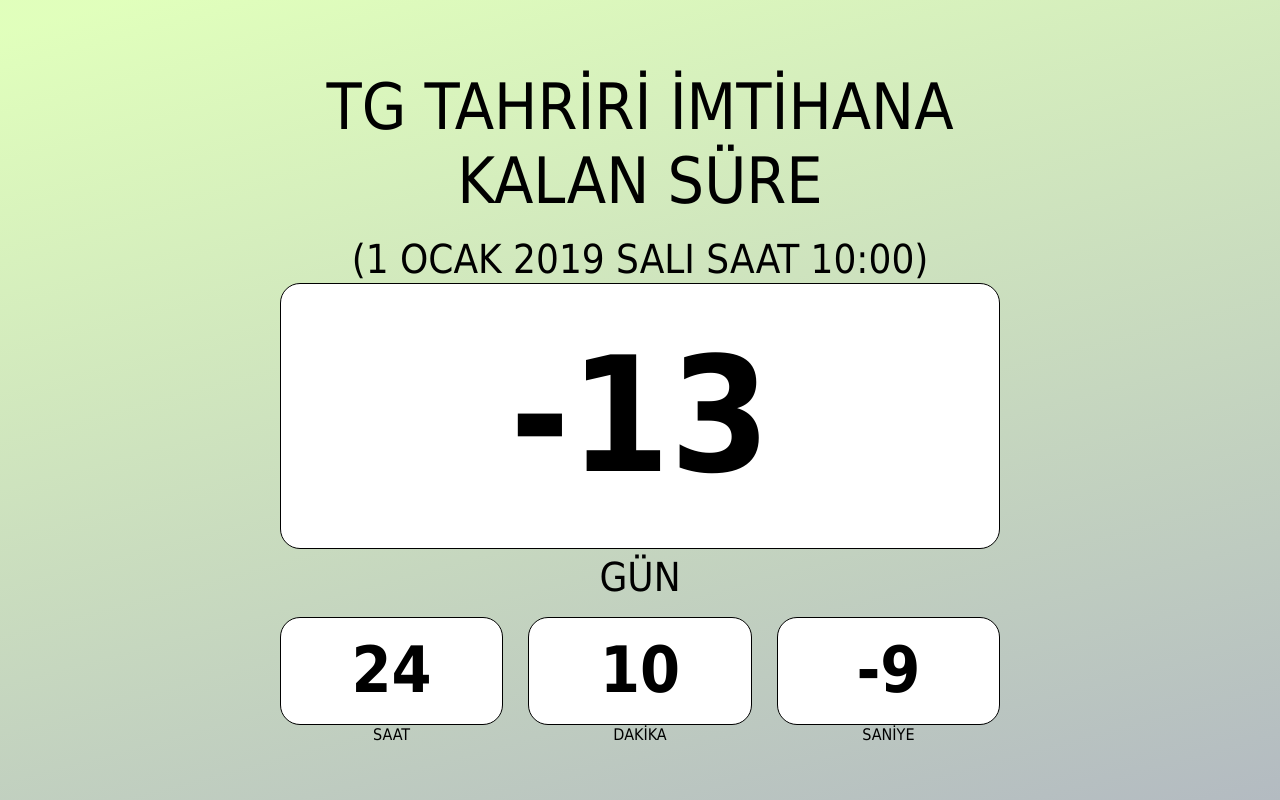
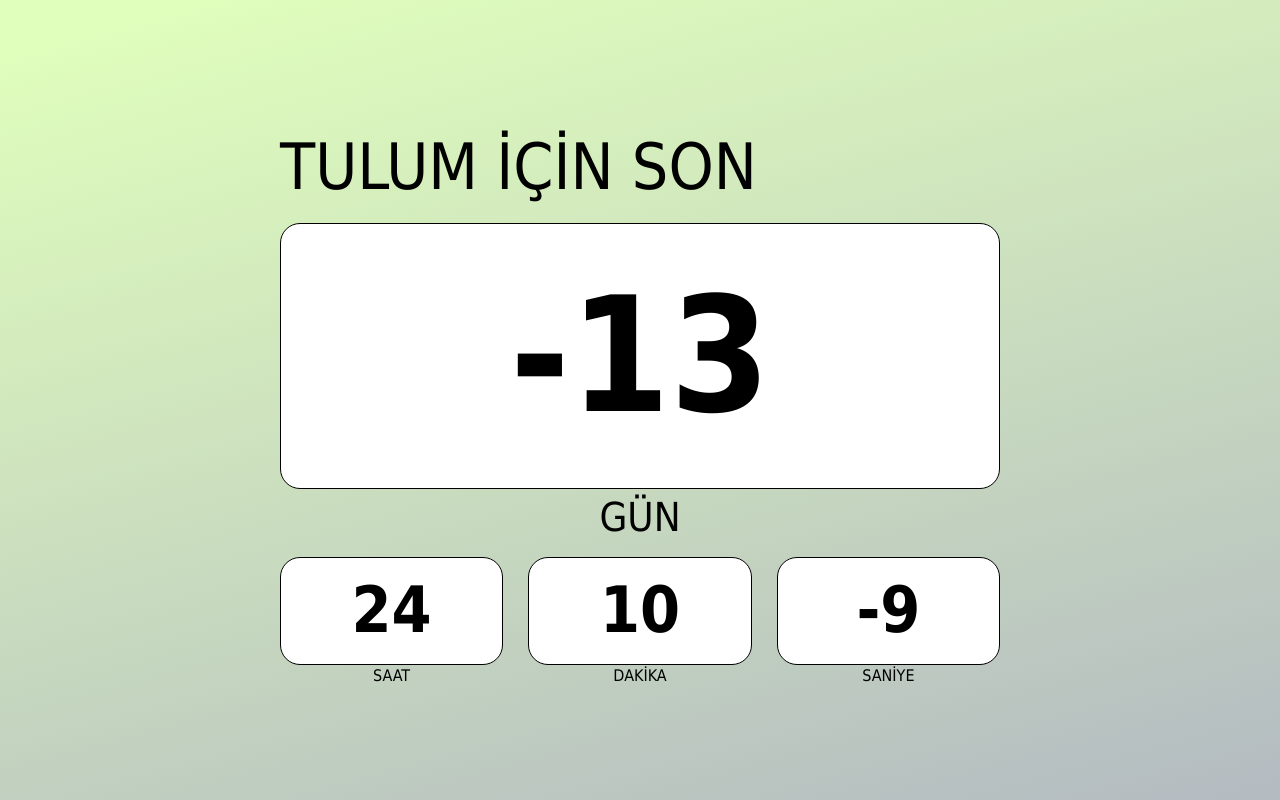
Before and after one commit to demiray07/imtihan, a plain HTML site: page index.html in a window 1280 px wide. Drawn offline with nearby package versions, Linux system fonts and the light colour scheme.

Commit message:
Update index.html

```diff
--- a/index.html
+++ b/index.html
@@ -18,10 +18,10 @@
 
   <div class="countdown" id="js-countdown">
 
-  <div class="baslik__label" id="day-countdown">TG Tahriri İmtihana Kalan Süre</div>
+  <div class="baslik__label" id="day-countdown">TULUM İÇİN SON</div>
 
     <div class="countdown__item countdown__item--large">
-    <div class="countdown__label">(1 Ocak 2019 Salı Saat 10:00)</div>
+    <div class="countdown__label"></div>
       <div class="countdown__timer js-countdown-days" aria-labelledby="day-countdown">
       </div>
 
```
